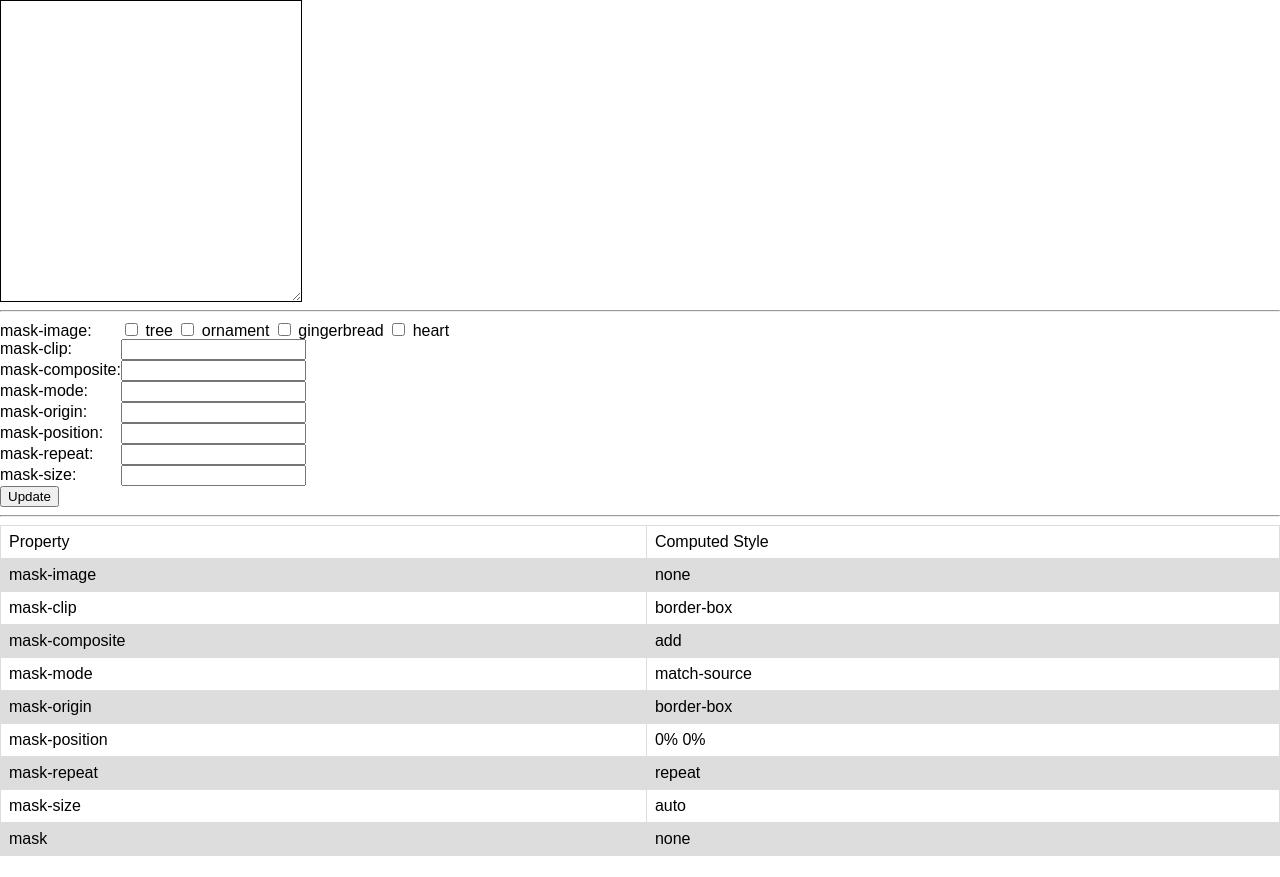
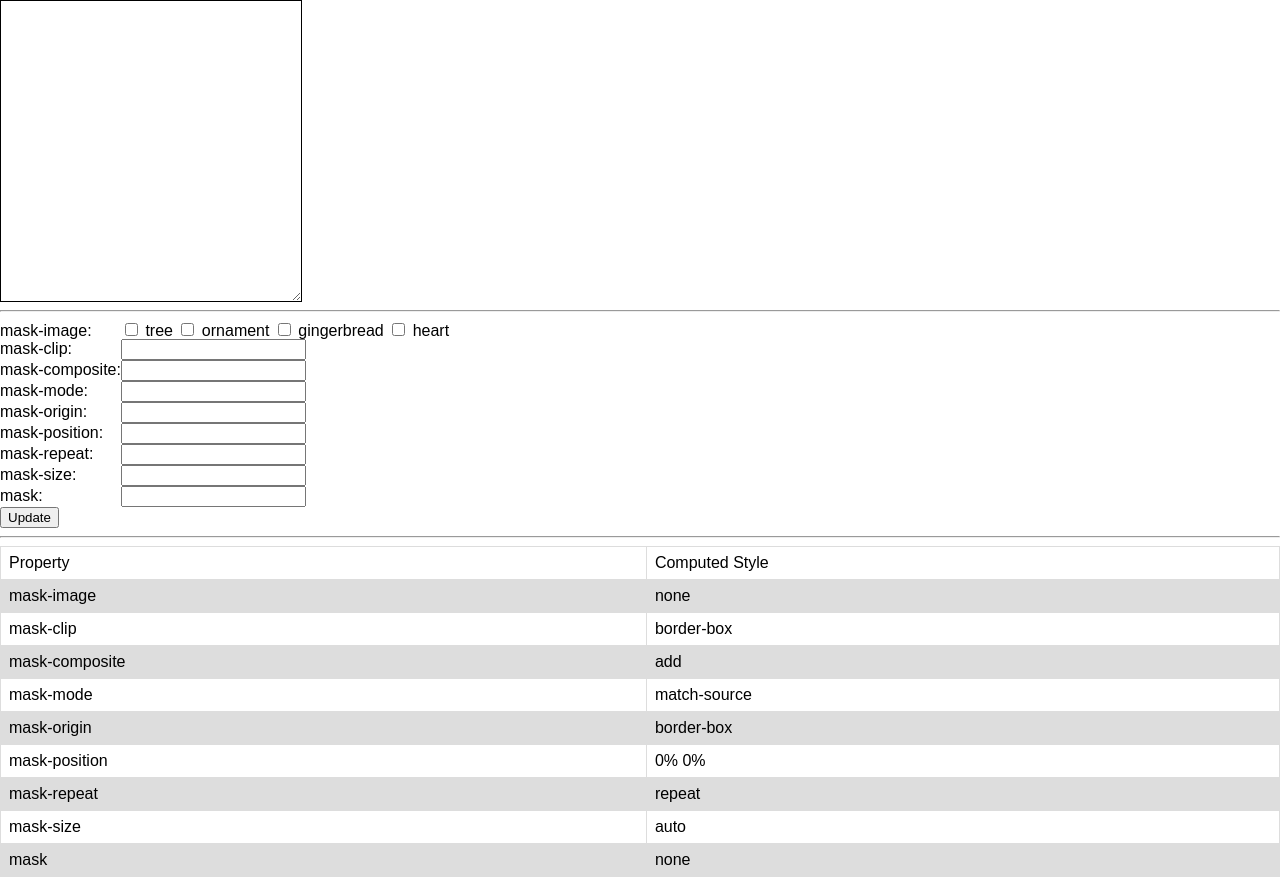
Before and after one commit to rcj-siteimprove/rcj-siteimprove.github.io, a website: page css-properties/mask/index.html in a window 1280 px wide. Before the commit the page ends 856 px from the top, so only its background shows below. Drawn offline with Linux system fonts and the light colour scheme; no server answers.

Commit message:
Add field for setting  shorthand

```diff
--- a/css-properties/mask/index.html
+++ b/css-properties/mask/index.html
@@ -97,6 +97,15 @@
 
       <div class="row">
         <div class="cell">
+          <label for="mask"><code>mask:</code></label>
+        </div>
+        <div class="cell">
+          <input type="text" id="mask" name="mask" /><br />
+        </div>
+      </div>
+
+      <div class="row">
+        <div class="cell">
           <input type="submit" value="Update" />
         </div>
       </div>
--- a/css-properties/mask/main.js
+++ b/css-properties/mask/main.js
@@ -5,6 +5,7 @@
 const gingerbread = document.getElementById("gingerbread");
 const heart = document.getElementById("heart");
 
+const mask = document.getElementById("mask");
 const clip = document.getElementById("clip");
 const composite = document.getElementById("composite");
 const mode = document.getElementById("mode");
@@ -34,10 +35,8 @@
 if (heart.checked) {
   images.push("url(heart.svg)");
 }
-if (images.length > 0) {
-  masked.style.maskImage = images.join(", ");
-}
 
+mask.value = params.get("mask");
 clip.value = params.get("clip");
 composite.value = params.get("composite");
 mode.value = params.get("mode");
@@ -46,6 +45,12 @@
 repeat.value = params.get("repeat");
 size.value = params.get("size");
 
+if (mask.value !== null) {
+  masked.style.mask = mask.value;
+} else {
+  if (images.length > 0) {
+    masked.style.maskImage = images.join(", ");
+  }
   masked.style.maskClip = clip.value;
   masked.style.maskComposite = composite.value;
   masked.style.maskMode = mode.value;
@@ -53,6 +58,7 @@
   masked.style.maskPosition = position.value;
   masked.style.maskRepeat = repeat.value;
   masked.style.maskSize = size.value;
+}
 
 addRow("mask-image");
 addRow("mask-clip");
```
Lines whose indentation alone changed are shown as unchanged.
